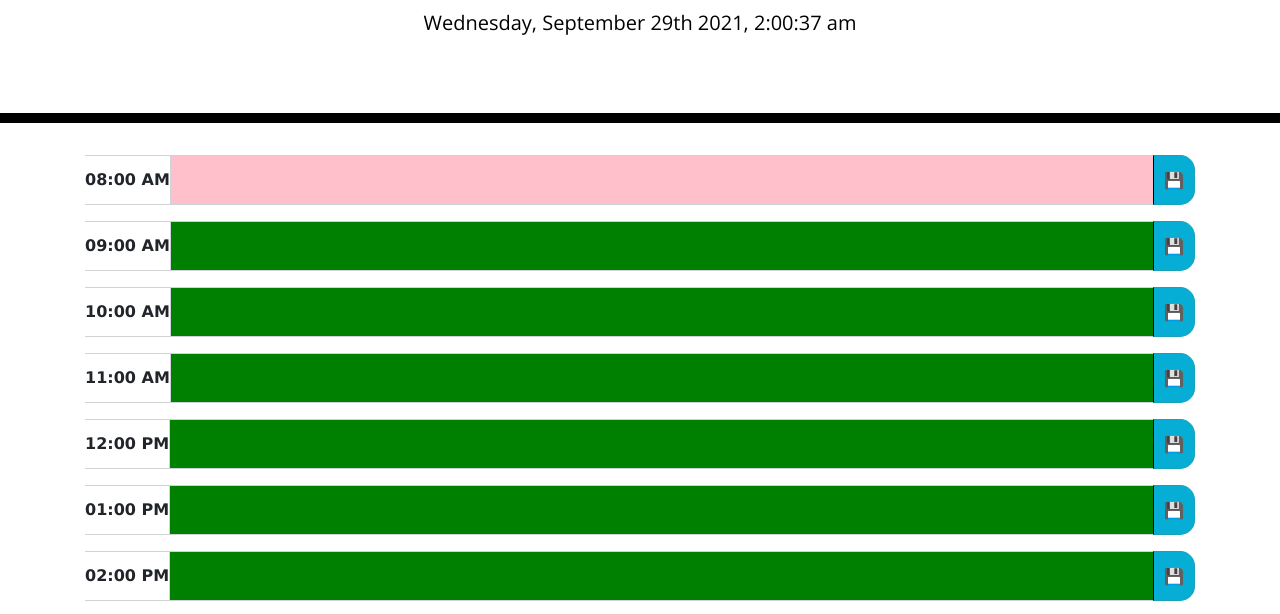
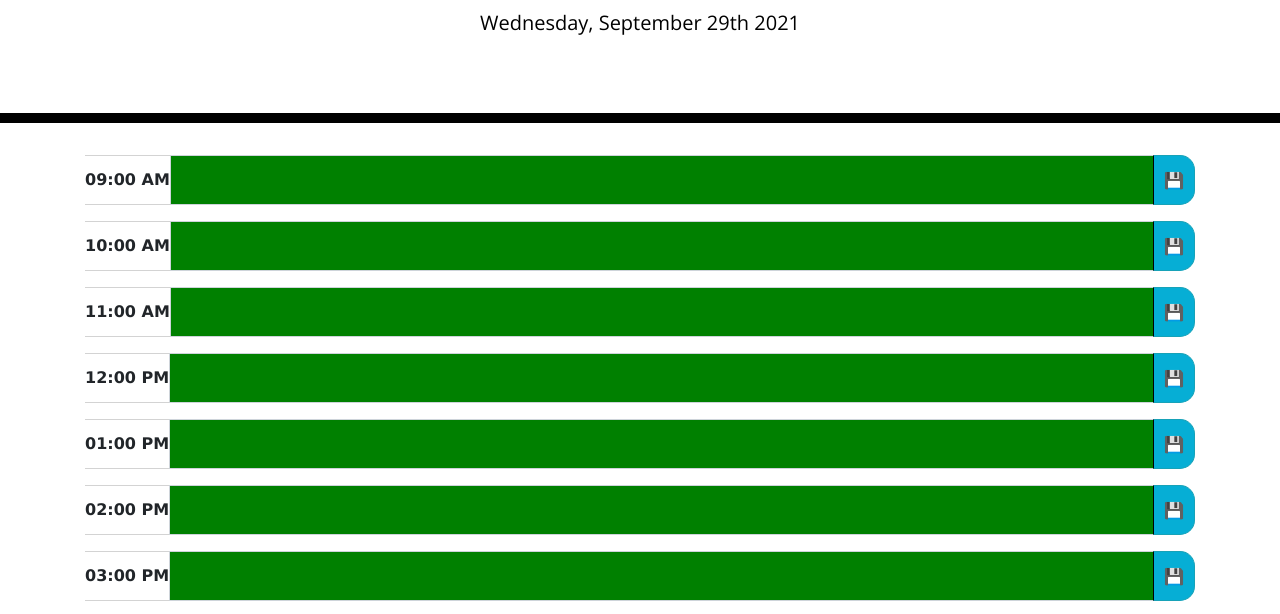
Before and after one commit to jonteal/work-day-scheduler, a plain HTML site: page index.html in a window 1280 px wide. Shown: the part 181-795 px from the top of the page. Drawn offline with nearby package versions, Linux system fonts and the light colour scheme.

Commit message:
All time blocks CSS working, About to do text input part

```diff
--- a/ASSETS/JS/script.js
+++ b/ASSETS/JS/script.js
@@ -3,7 +3,7 @@ var saveButton = $(".saveBtn");
 var currentDay = moment();
 $("#currentDay").text(currentDay.format("dddd, MMMM Do YYYY, h:mm:ss a"));
 
-// var currentHour = Number(currentDay.format('H'));
+var currentHour = Number(currentDay.format('H'));
 
 // var comment = document.getElementById
 // classUpdater();
@@ -11,26 +11,22 @@ $("#currentDay").text(currentDay.format("dddd, MMMM Do YYYY, h:mm:ss a"));
 
 setInterval(function () {
     currentDay = moment();
-    $("#currentDay").text(currentDay.format("dddd, MMMM Do YYYY, h:mm:ss a"));
-    currentHour = moment().hour();
-    classUpdater();
+    $("#currentDay").text(currentDay.format("dddd, MMMM Do YYYY"));
+    // currentHour = moment().hour();
+    // classUpdater();
 }, 1000);
 // Event listener to save the appointments to the schedule
 
-// var currentHour = moment().hour();
-var currentHour = 8;
-console.log(currentHour);
+
 
 // function classUpdater() {
 // Function to make the current hour red, any hours that have passed the color gray,
 // and future hours green.
-$("#0").css("background-color", "pink");
 
 if(currentHour === 9){
-    //
-    // $("#0").css("background-color", "#ff6961");
+    $("#0").addClass("present");
 } else if(currentHour > 9){
-    $("#0").css("background-color", "#d3d3d3");
+    $("#0").addClass("past");
 };
 
 if(currentHour === 10){
--- a/index.html
+++ b/index.html
@@ -22,20 +22,12 @@
         </header>
         <div class="container">
         <!-- Timeblocks go here -->
-        <div class="input-group mb-3">
-            <div class="time-box">
-                <div class="time-text">08:00 AM</div>
-            </div>
-            <input type="text" class="form-control" placeholder="" id="0" aria-label="Schedule Availability" aria-describedby="basic-addon2">
-            <div class="input-group-append">
-                <button type="button" class="btn btn-info saveBtn" id="button-0">&#128190</button>
-            </div>
-        </div>
+
         <div class="input-group mb-3">
             <div class="time-box">
                 <div class="time-text">09:00 AM</div>
             </div>
-            <input type="text" class="form-control" placeholder="" id="1" aria-label="Schedule Availability" aria-describedby="basic-addon2">
+            <input type="text" class="form-control" placeholder="" id="0" aria-label="Schedule Availability" aria-describedby="basic-addon2">
             <div class="input-group-append">
                 <button type="button" class="btn btn-info saveBtn" id="button-1">&#128190</button>
             </div>
@@ -44,7 +36,7 @@
             <div class="time-box">
                 <div class="time-text">10:00 AM</div>
             </div>
-            <input type="text" class="form-control" placeholder="" id="2" aria-label="Schedule Availability" aria-describedby="basic-addon2">
+            <input type="text" class="form-control" placeholder="" id="1" aria-label="Schedule Availability" aria-describedby="basic-addon2">
             <div class="input-group-append">
                 <button type="button" class="btn btn-info saveBtn" id="button-2">&#128190</button>
             </div>
@@ -53,7 +45,7 @@
             <div class="time-box">
                 <div class="time-text">11:00 AM</div>
             </div>
-            <input type="text" class="form-control" placeholder="" id="3" aria-label="Schedule Availability" aria-describedby="basic-addon2">
+            <input type="text" class="form-control" placeholder="" id="2" aria-label="Schedule Availability" aria-describedby="basic-addon2">
             <div class="input-group-append">
                 <button type="button" class="btn btn-info saveBtn" id="button-3">&#128190</button>
             </div>
@@ -62,7 +54,7 @@
             <div class="time-box">
                 <div class="time-text">12:00 PM</div>
             </div>
-            <input type="text" class="form-control" placeholder="" id="4" aria-label="Schedule Availability" aria-describedby="basic-addon2">
+            <input type="text" class="form-control" placeholder="" id="3" aria-label="Schedule Availability" aria-describedby="basic-addon2">
             <div class="input-group-append">
                 <button type="button" class="btn btn-info saveBtn" id="button-4">&#128190</button>
             </div>
@@ -71,7 +63,7 @@
             <div class="time-box">
                 <div class="time-text">01:00 PM</div>
             </div>
-            <input type="text" class="form-control" placeholder="" id="5" aria-label="Schedule Availability" aria-describedby="basic-addon2">
+            <input type="text" class="form-control" placeholder="" id="4" aria-label="Schedule Availability" aria-describedby="basic-addon2">
             <div class="input-group-append">
                 <button type="button" class="btn btn-info saveBtn" id="button-5">&#128190</button>
             </div>
@@ -80,7 +72,7 @@
             <div class="time-box">
                 <div class="time-text">02:00 PM</div>
             </div>
-            <input type="text" class="form-control" placeholder="" id="6" aria-label="Schedule Availability" aria-describedby="basic-addon2">
+            <input type="text" class="form-control" placeholder="" id="5" aria-label="Schedule Availability" aria-describedby="basic-addon2">
             <div class="input-group-append">
                 <button type="button" class="btn btn-info saveBtn" id="button-6">&#128190</button>
             </div>
@@ -89,7 +81,7 @@
             <div class="time-box">
                 <div class="time-text">03:00 PM</div>
             </div>
-            <input type="text" class="form-control" placeholder="" id="7" aria-label="Schedule Availability" aria-describedby="basic-addon2">
+            <input type="text" class="form-control" placeholder="" id="6" aria-label="Schedule Availability" aria-describedby="basic-addon2">
             <div class="input-group-append">
                 <button type="button" class="btn btn-info saveBtn" id="button-7">&#128190</button>
             </div>
@@ -98,7 +90,7 @@
             <div class="time-box">
                 <div class="time-text">04:00 PM</div>
             </div>
-            <input type="text" class="form-control" placeholder="" id="8" aria-label="Schedule Availability" aria-describedby="basic-addon2">
+            <input type="text" class="form-control" placeholder="" id="7" aria-label="Schedule Availability" aria-describedby="basic-addon2">
             <div class="input-group-append">
                 <button type="button" class="btn btn-info saveBtn" id="button-8">&#128190</button>
             </div>
@@ -107,7 +99,7 @@
             <div class="time-box">
                 <div class="time-text">05:00 PM</div>
             </div>
-            <input type="text" class="form-control" placeholder="" id="9" aria-label="Schedule Availability" aria-describedby="basic-addon2">
+            <input type="text" class="form-control" placeholder="" id="8" aria-label="Schedule Availability" aria-describedby="basic-addon2">
             <div class="input-group-append">
                 <button type="button" class="btn btn-info saveBtn" id="button-9">&#128190</button>
             </div>
```
